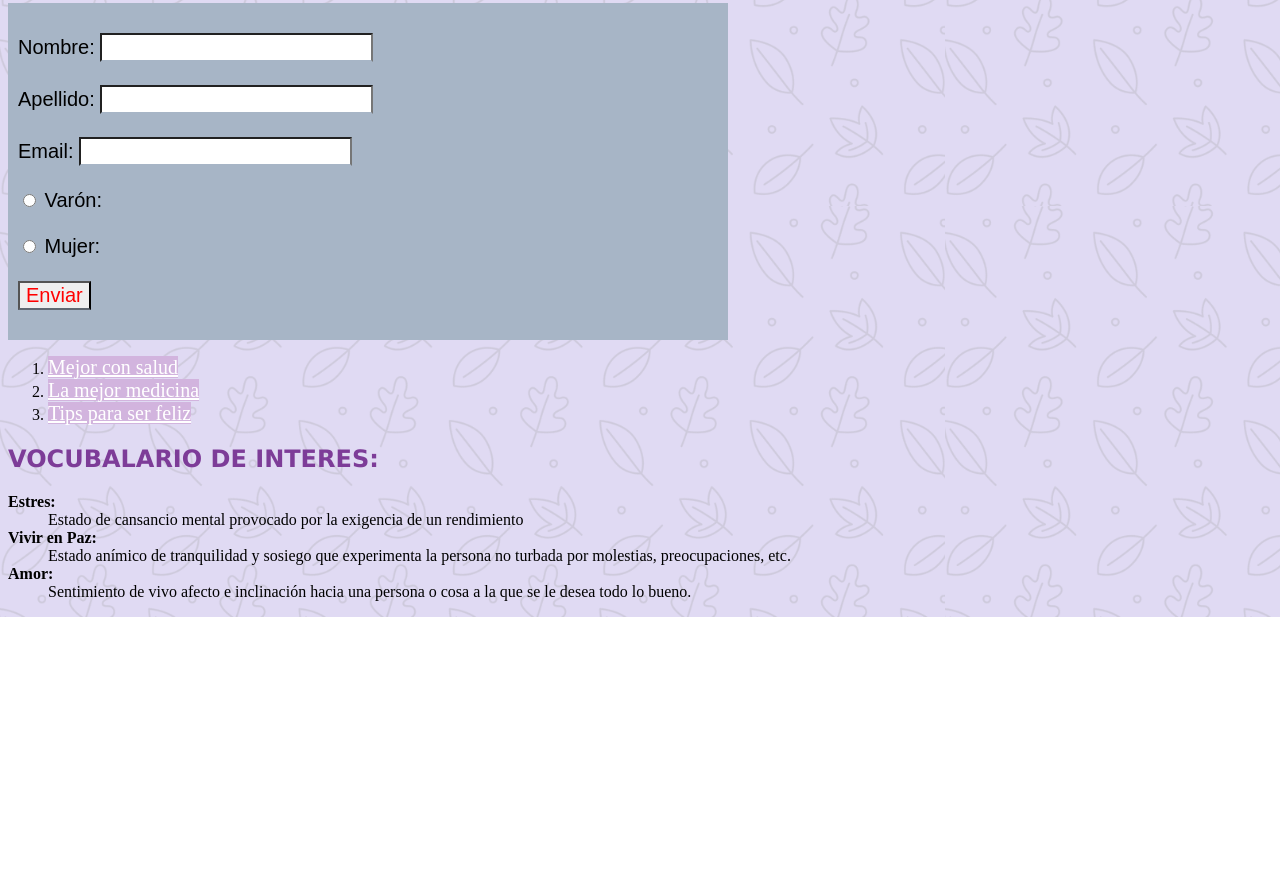
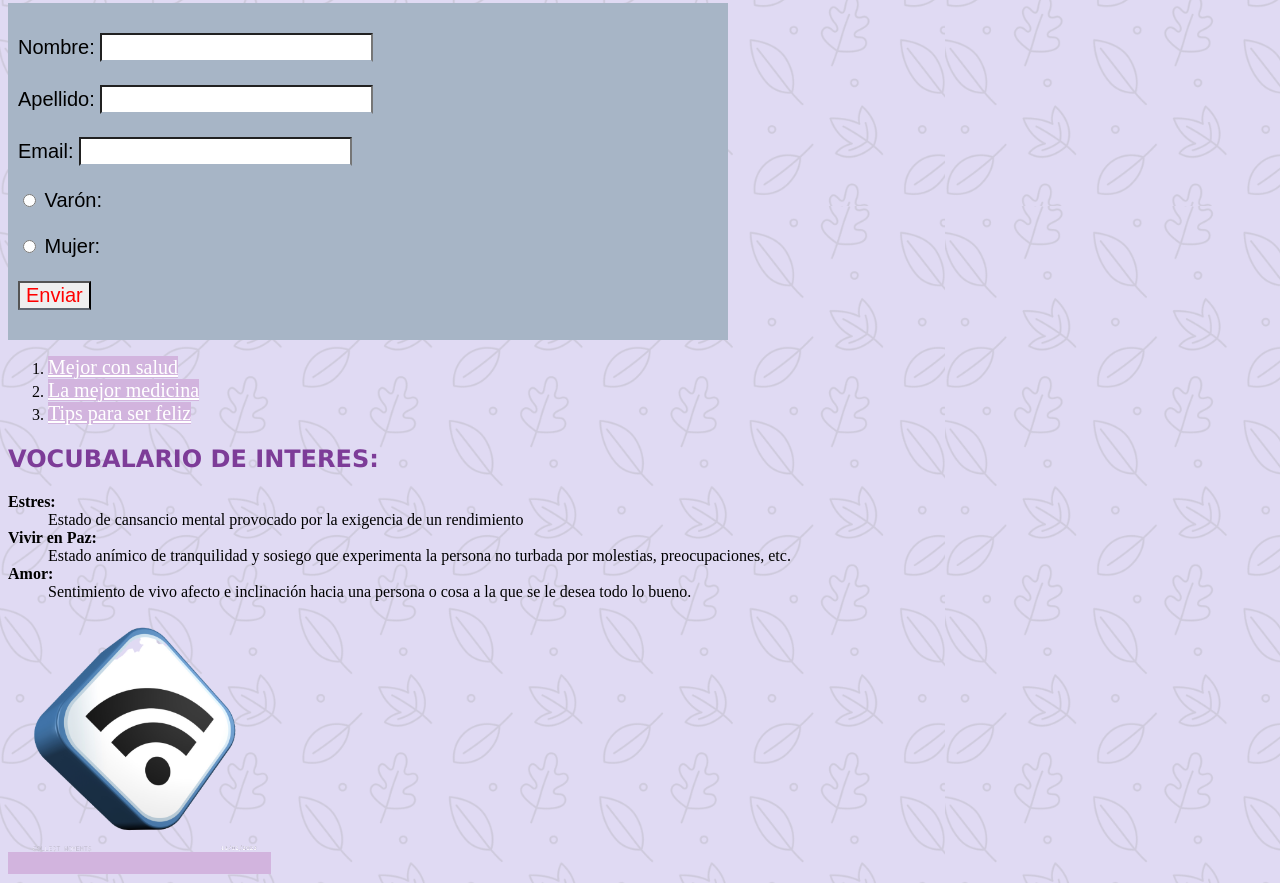
Before and after one commit to Clacs1206/websitelm.github.io, a plain HTML site: page index.html in a window 1280 px wide. Shown: the part 1684-2567 px from the top of the page. Before the commit the page ends 2301 px from the top, so only its background shows below. Drawn offline with Linux system fonts and the light colour scheme.

Commit message:
Update index.html

```diff
--- a/index.html
+++ b/index.html
@@ -143,6 +143,6 @@
 		<dd>Sentimiento de vivo afecto e inclinación hacia una persona o cosa a la que se le
 		desea todo lo bueno.</dd>
 	</dl>
-	<a href="rss.xml" img src="imagen/rss.png"> </a>
+	<a href="rss.xml"> <img src="imagen/rss.png"> </a>
 </body>
 </html>
```
